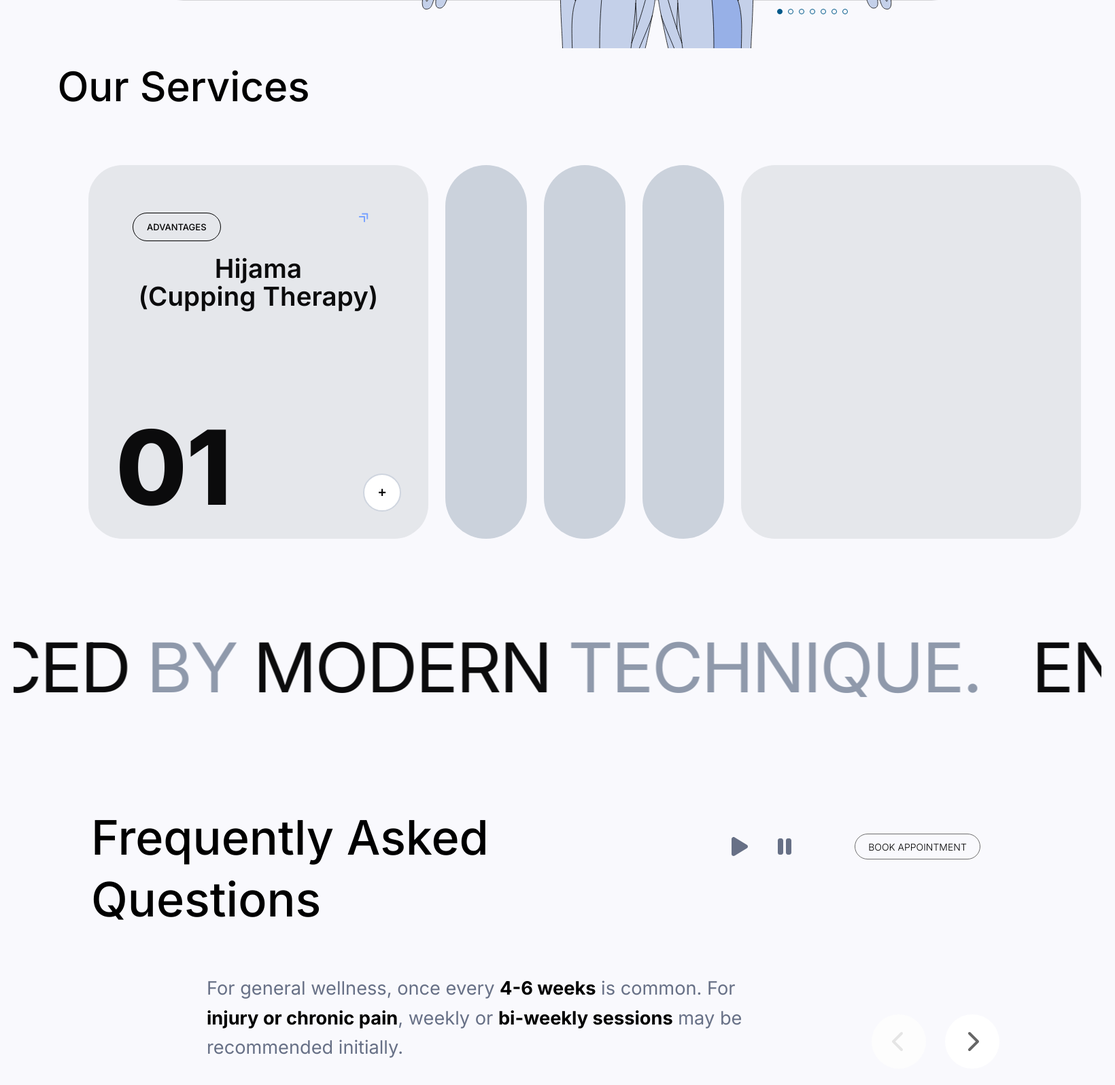
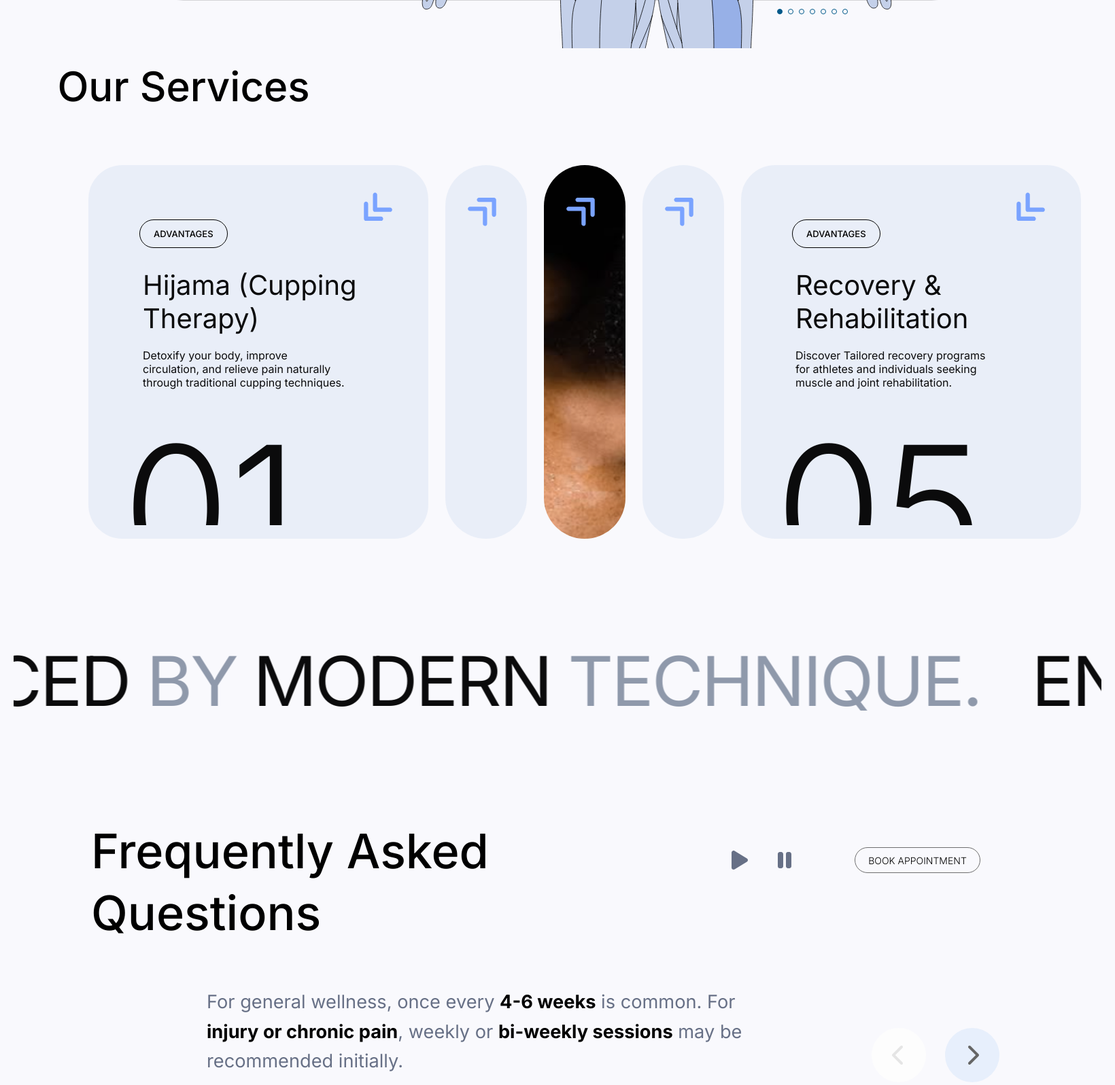
Before and after one commit to anais528/HijamaApp, a Flask app: page /batoulworkspace in a window 1640 px wide. Shown: the part 2009-3606 px from the top of the page at 68% size. Run offline with Flask 3, Linux system fonts and the light colour scheme.

Commit message:
landing page cards for services

```diff
--- a/frontend/templates/batoul.html
+++ b/frontend/templates/batoul.html
@@ -384,6 +384,10 @@
 
 
 
+
+
+
+
     /*-------------------------Our services -------------------------*/
 
     .cards {
@@ -393,7 +397,6 @@
       justify-content: center;
       align-items: center;
       border: none;
-
     }
 
     .services_title {
@@ -421,8 +424,8 @@
   --gap: 25px;
 
   /* Colors */
-  --grey: #e5e7eb;
-  --dark: #cbd2dc;
+  --grey: #e1eaf6a3;
+  --dark: #e1eaf6a3;
   --ink: #0b0b0c;
   --ring: #cfd5df;
   --accent: #7aa3ff;
@@ -441,15 +444,27 @@
   gap: var(--gap);
   align-items: stretch;
   transition: grid-template-columns var(--t) var(--ease);
+  padding-bottom: 20px;
 }
 .cards-blank > .card{
   height: var(--h);
   background: var(--dark);
   border-radius: 999px;
   transition: background-color var(--t) var(--ease), border-radius var(--t) var(--ease);
-}
+  padding-bottom: 20px;
+
+
+}
+
 /* always-expanded visual for edges */
-.card.big{ background: var(--grey); border-radius: 50px; }
+.card.big{
+  background: var(--grey);
+  border-radius: 50px; }
+
+
+  .card.thin {
+
+  }
 
 /* middle expansion (only hovered column grows; edges shrink slightly) */
 .cards-blank:has(.thin:nth-child(2):hover){
@@ -472,22 +487,19 @@
   .cards-blank > .card{ transition: none; }
 }
 
-/* =========================
-   Card skin (outer big cards)
-   ========================= */
-
 
 /* inner content card */
 .svc-card{
   color: var(--ink);
   border-radius: 50px;
-  padding: clamp(16px, 3vw, 40px);
+  padding: 50px;
   display: grid;
   grid-template-rows: auto 1fr auto;  /* header, title, footer */
   gap: clamp(12px, 2vw, 20px);
   height: 100%;
-}
-/* header */
+  overflow: hidden;
+}
+
 .svc-card__head{
   display:flex;
   align-items:center;
@@ -507,42 +519,48 @@
   font-weight: 500;
   margin-top: 30px;
   margin-left: 25px;
-}
-
-
-/* title and footer */
+  margin-bottom: 10px;
+}
+
+/* TITLE */
+
 .svc-card__title{
   margin: 0;
-  font: 600 clamp(1.6rem, 3.6vw, 2.4rem)/1.08 Inter, system-ui, -apple-system, Segoe UI, Roboto, Arial, sans-serif;
-  letter-spacing: 0.005em;
-}
+  font-weight: 400;
+  font-size: 40px;
+  text-align: left;
+  margin-left: 30px;
+
+}
+
+.svc-card__summary{
+  text-align: left;
+  margin-left: 30px;
+  width: 300px;
+}
+
 .svc-card__foot{
   display:flex;
   align-items:end;
-  justify-content:space-between;
-}
+}
+
 .svc-card__num{
-  font-weight: 800;
-  font-size: clamp(4rem, 12vw, 9.5rem);
-  line-height: 0.85;
-  letter-spacing: -0.01em;
-}
+  font-weight: 300;
+
+  font-size: clamp(8rem, 20vw, 16rem);
+}
+
 .plus{
   inline-size: 56px;
   aspect-ratio: 1;
   border-radius: 999px;
-  border: 2px solid var(--ring);
-  background:#fff;
-  color: var(--ink);
-  font-weight: 700;
-  font-size: 1.25rem;
-}
-
-/* hover polish */
-.card.big .svc-card:hover{
-  box-shadow: 0 6px 20px rgba(2,8,20,.08), 0 0 0 1px rgba(2,8,20,.05) inset;
-  transition: box-shadow 220ms ease;
-}
+  border: 0.5px solid rgba(0, 0, 0, 0.379);
+  color: rgba(0, 0, 0, 0.763);
+  font-weight: 300;
+  font-size: 3rem;
+  background-color: transparent;
+}
+
 
 /* =========================
    Arrow-only mode on edges
@@ -550,32 +568,72 @@
 /* FA icon wrapper (diagonal arrow) */
 .corner-ico{
   display:inline-grid;
-  place-items:center;
+  place-items: center;
+  font-size: 50px;
   width: 108px;
   height: 58px;
   color: var(--accent);
-  transform: rotate(45deg);
-}
-.corner-ico .fa{ font-size: 202px; line-height: 1; }
+  transform: rotate(225deg);
+  padding-top: 40px;
+
+}
+
 
 /* default: edges are expanded, so show content and hide the standalone arrow */
 .card.big > .svc-card{ display: grid; }
-.card.big > .corner-ico{ display: none; }
+.card.big > .corner-ico{ display: none;   transform: rotate(45deg);
+  margin-top: 10px;
+  margin-left: 30px;}
+
 
 /* when any middle is expanded (edges shrink), switch edges to arrow-only */
-.cards-blank:has(.thin:hover) .big > .svc-card{ display: none; }
+.cards-blank:has(.thin:hover) .big > .svc-card{
+  display: none;
+}
 .cards-blank:has(.thin:hover) .big > .corner-ico{ display: inline-grid; }
+
+
+.card.thin > .corner-ico{
+  transform: rotate(45deg);
+  margin-top: 10px;
+  margin-left: 30px;
+}
+
+.cards-blank .thin > .svc-card{
+  display: none;
+}
+
+.cards-blank .thin:hover > .svc-card{
+  display: grid;
+}
+
+.cards-blank .thin:hover > .corner-ico{ display: none; }
+
+
 
 /* keep content visible if an edge itself is hovered */
 .cards-blank:has(.big:first-child:hover) .big:first-child > .svc-card,
 .cards-blank:has(.big:last-child:hover)  .big:last-child  > .svc-card{ display: grid; }
 .cards-blank:has(.big:first-child:hover) .big:first-child > .corner-ico,
-.cards-blank:has(.big:last-child:hover)  .big:last-child  > .corner-ico{ display: none; }
+.cards-blank:has(.big:last-child:hover)  .big:last-child  > .corner-ico{
+  display: none;
+}
 
 /* reduced motion: extra guard */
 @media (prefers-reduced-motion: reduce){
   .card.big .svc-card{ transition: none; }
-}
+  .card.thin .svc-card{ transition: none; }
+}
+
+
+
+
+#image-one {
+  background-image: url('image_one.png');
+}
+
+
+
 
 
 /*-----------------------------------------------------------------------------*/
@@ -732,7 +790,7 @@
     height: 5rem; /* Bigger (e.g., 56px) */
     border-radius: 50%;
     border: none;
-    background: #ffffff; /* Replaced var(--bg-light) */
+    background: #99c6f130; /* Replaced var(--bg-light) */
     color: #666; /* Replaced var(--text-light) */
     font-size: 2rem; /* Icon size */
     font-weight: 200;
@@ -745,7 +803,7 @@
 }
 
 .slider-arrow:hover {
-    background: #f5f5f5;
+    background: #84abd05b;
     color: #1a1a1a; /* Replaced var(--text-dark) */
 }
 .slider-arrow:disabled {
@@ -858,7 +916,7 @@
     .appointment {
       padding: 12px 20px;
       border-radius: 50px;
-      border: 1px solid #000;
+      border: 1px solid #99c6f130;
       background: transparent;
       cursor: pointer;
       transition: 0.3s;
@@ -867,7 +925,7 @@
 
     }
 
-    .appointment:hover { background: #000; color: #fff; transform: translateY(-3px); }
+    .appointment:hover { background: #99c6f130; color: #fff; transform: translateY(-3px); }
 
     .footer {
       grid-column: 1 / 13;
@@ -2044,6 +2102,9 @@
         <h2 class="services_title"> Our Services </h2>
 
 
+
+
+
 <section class="services" aria-label="Services layout">
     <div class="cards-blank">
       <!-- Left expanded card -->
@@ -2063,7 +2124,8 @@
             </span>
 
           </header>
-          <h3 id="svc1-title" class="svc-card__title">Hijama<br>(Cupping Therapy)</h3>
+          <h3 id="svc1-title" class="svc-card__title">Hijama (Cupping <br>Therapy)</h3>
+          <p class="svc-card__summary"> Detoxify your body, improve circulation, and relieve pain naturally through traditional cupping techniques.</p>
           <footer class="svc-card__foot">
             <span class="svc-card__num">01</span>
             <button class="plus" type="button" aria-label="Open Hijama card">+</button>
@@ -2072,9 +2134,73 @@
       </div>
 
       <!-- Middle placeholders -->
-      <div class="card thin"></div>
-      <div class="card thin"></div>
-      <div class="card thin"></div>
+      <div class="card thin">
+
+        <span class="corner-ico" aria-hidden="true">
+          <i class="fa-solid fa-angles-up" aria-hidden="true"></i>
+        </span>
+
+
+        <article class="svc-card" aria-labelledby="svc3-title">
+          <header class="svc-card__head">
+              <span class="badge">IMPROVEMENT</span>
+              <span class="corner-ico" aria-hidden="true">
+                  <i class="fa-solid fa-angles-up" aria-hidden="true"></i>
+              </span>
+          </header>
+          <h3 id="svc3-title" class="svc-card__title">Pain<br>Relief</h3>
+          <p class="svc-card__summary"> Targeted therapies to alleviate chronic and acute pain, restoring comfort and mobility.</p>
+          <footer class="svc-card__foot">
+              <span class="svc-card__num">02</span>
+              <button class="plus" type="button" aria-label="Open Pain Relief card">+</button>
+          </footer>
+      </article>
+      </div>
+
+      <div class="card thin" id="image-one">
+
+        <span class="corner-ico" aria-hidden="true">
+          <i class="fa-solid fa-angles-up" aria-hidden="true"></i>
+        </span>
+
+        <article class="svc-card" aria-labelledby="svc3-title">
+          <header class="svc-card__head">
+              <span class="badge">IMPROVEMENT</span>
+              <span class="corner-ico" aria-hidden="true">
+                  <i class="fa-solid fa-angles-up" aria-hidden="true"></i>
+              </span>
+          </header>
+          <h3 id="svc3-title" class="svc-card__title">Sports Massage <br>for Success</h3>
+          <p class="svc-card__summary">Relieve tension, prevent injuries, and boost athletic performance through deep tissue massage</p>
+          <footer class="svc-card__foot">
+              <span class="svc-card__num">03</span>
+              <button class="plus" type="button" aria-label="Open Pain Relief card">+</button>
+          </footer>
+      </article>
+
+      </div>
+
+      <div class="card thin">
+
+        <span class="corner-ico" aria-hidden="true">
+          <i class="fa-solid fa-angles-up" aria-hidden="true"></i>
+        </span>
+
+        <article class="svc-card" aria-labelledby="svc3-title">
+            <header class="svc-card__head">
+                <span class="badge">IMPROVEMENT</span>
+                <span class="corner-ico" aria-hidden="true">
+                    <i class="fa-solid fa-angles-up" aria-hidden="true"></i>
+                </span>
+            </header>
+            <h3 id="svc3-title" class="svc-card__title">Dry <br>Cupping</h3>
+            <p class="svc-card__summary">Stimulate blood flow and reduce inflammation using suction therapy without incisions.</p>
+            <footer class="svc-card__foot">
+                <span class="svc-card__num">04</span>
+                <button class="plus" type="button" aria-label="Open Pain Relief card">+</button>
+            </footer>
+        </article>
+      </div>
 
       <!-- Right expanded card (content to add later) -->
       <div class="card big">
@@ -2082,9 +2208,28 @@
           <i class="fa-solid fa-angles-up" aria-hidden="true"></i>
         </span>
         <!-- Add article.svc-card here when ready -->
+        <article class="svc-card" aria-labelledby="svc1-title">
+          <header class="svc-card__head">
+            <span class="badge">ADVANTAGES</span>
+
+            <span class="corner-ico" aria-hidden="true">
+              <i class="fa-solid fa-angles-up" aria-hidden="true"></i>
+            </span>
+
+          </header>
+          <h3 id="svc1-title" class="svc-card__title">Recovery &<br> Rehabilitation</h3>
+          <p class="svc-card__summary"> Discover Tailored recovery programs for athletes and individuals seeking muscle and joint rehabilitation.</p>
+          <footer class="svc-card__foot">
+            <span class="svc-card__num">05</span>
+            <button class="plus" type="button" aria-label="Open Hijama card">+</button>
+          </footer>
+        </article>
       </div>
     </div>
   </section>
+
+
+
 
     </div>
 
```
Also changed, not shown: frontend/static/images/image_one.png (added).
